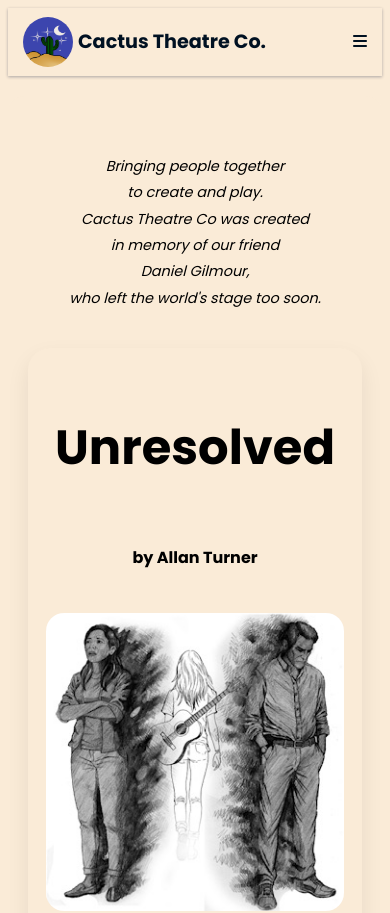
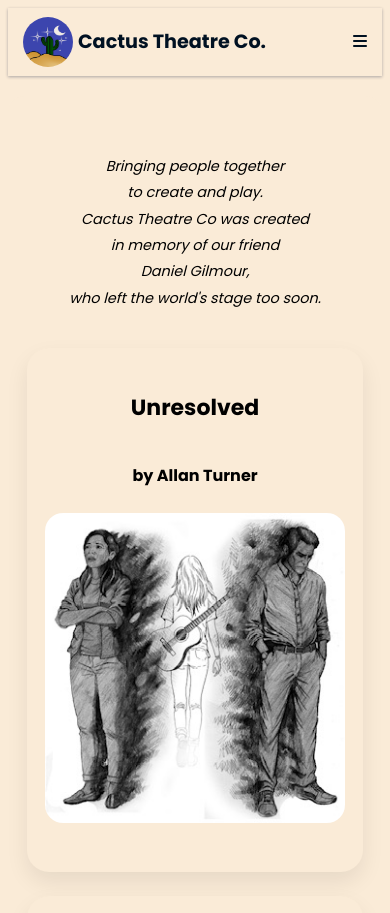
Before and after one commit to dave-sommerville/cactus-2.0, a React (Create React App) app: page / in a window 390 px wide. Shown: the top 913 px of the page. Built offline with nearby package versions, Linux system fonts and the light colour scheme.

Commit message:
Final style fixes before changing deployment

```diff
--- a/src/css/app.css
+++ b/src/css/app.css
@@ -160,6 +160,11 @@ button, .btn {
 button:hover, .btn:hover{
 	filter: brightness(0.7);
 }
+.btn.active {
+	background-color: #f5c16f;
+	color: #2f2a23;
+	box-shadow: 0 8px 18px rgba(0,0,0,0.14);
+}
 .btn.secondary {
 	background-color: transparent;
 	border: solid 2px var(--clr-background);
@@ -284,11 +289,6 @@ article {
 	justify-content: center;
 	align-items: center;
 	margin-bottom: 25px;
-	img {
-		width: 50svw;
-		aspect-ratio: 1/1;
-		border-radius: var(--app-bdr-rad);
-	}
 }
 .memory-card {
 	width: min(100% - 30px, 400px);
@@ -431,14 +431,12 @@ article {
 }
 
 .program .poster {
-	margin: 18px 0 10px;
+	/* margin: 18px 0 10px; */
 	transition: all 0.4s ease;
 }
 
 .program .poster img {
-	width: 100%;
-	height: auto;
-	max-height: 420px;
+	width: 300px;
 	object-fit: cover;
 	border-radius: 18px;
 }
@@ -511,7 +509,7 @@ article {
 	justify-content: center;
 }
 .cast-photo {
-	width: 400px;
+	width: 300px;
 	border-radius: var(--app-bdr-rad);
 }
 .cast, .crew {
@@ -646,6 +644,9 @@ article {
 	font-size: 2rem;
 
 }
+.cast .job-title {
+	display: none;
+}
 
 .memories, .photo-wrapper {
 	background-color: #30378b;
@@ -752,6 +753,9 @@ article {
 			height: 253px;
 		}
 	}
+	.program h2 {
+		font-size: 22px;
+	}
 }
 
 @media(max-width: 580px) {
--- a/src/pages/PastShows.js
+++ b/src/pages/PastShows.js
@@ -13,7 +13,7 @@ const PastShows = () => {
           <button
             key={show.title}
             type="button"
-            className="btn"
+            className={`btn ${selectedShow === show ? 'active' : ''}`}
             onClick={() => setSelectedShow(show)}
           >
             {show.title}
@@ -21,8 +21,10 @@ const PastShows = () => {
         ))}
       </div>
 
-      {selectedShow && (
-        <Program showModel={selectedShow} />
+      {selectedShow ? (
+        <Program showModel={selectedShow} displayMode="active" />
+      ) : (
+        <p className="past-show-placeholder">Select a past show above to see full details.</p>
       )}
     </section>
   );
```
